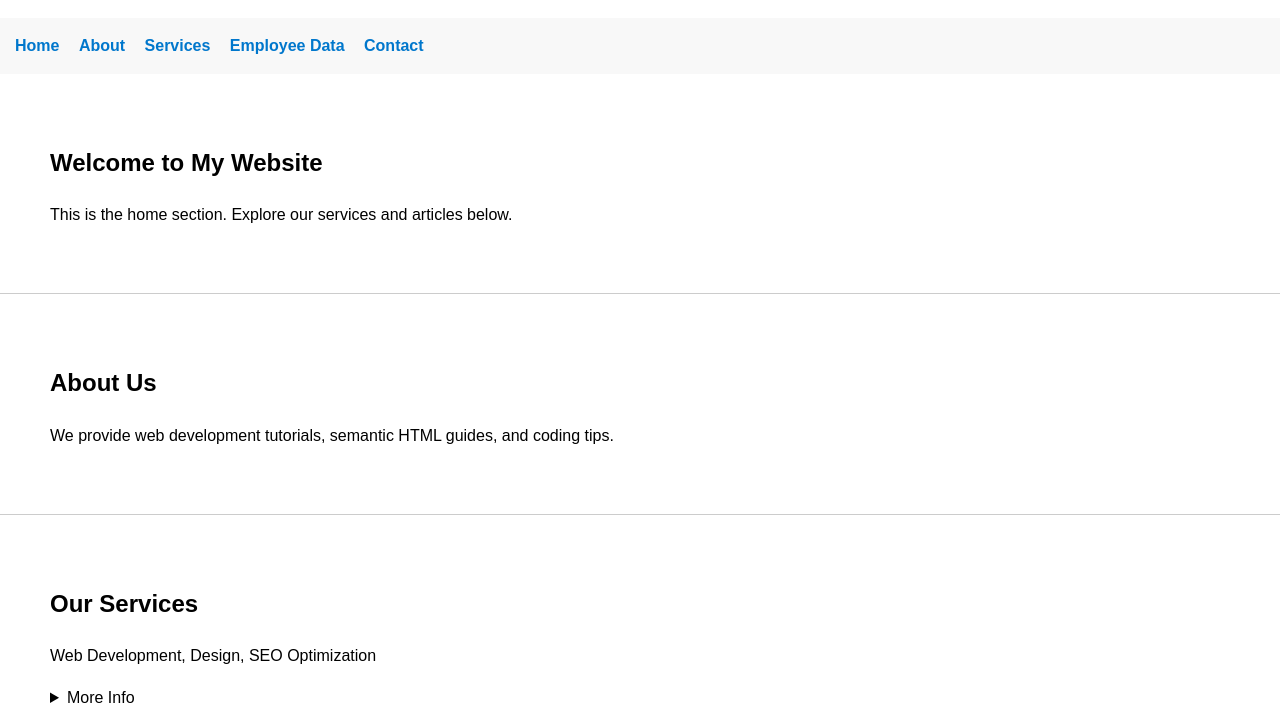
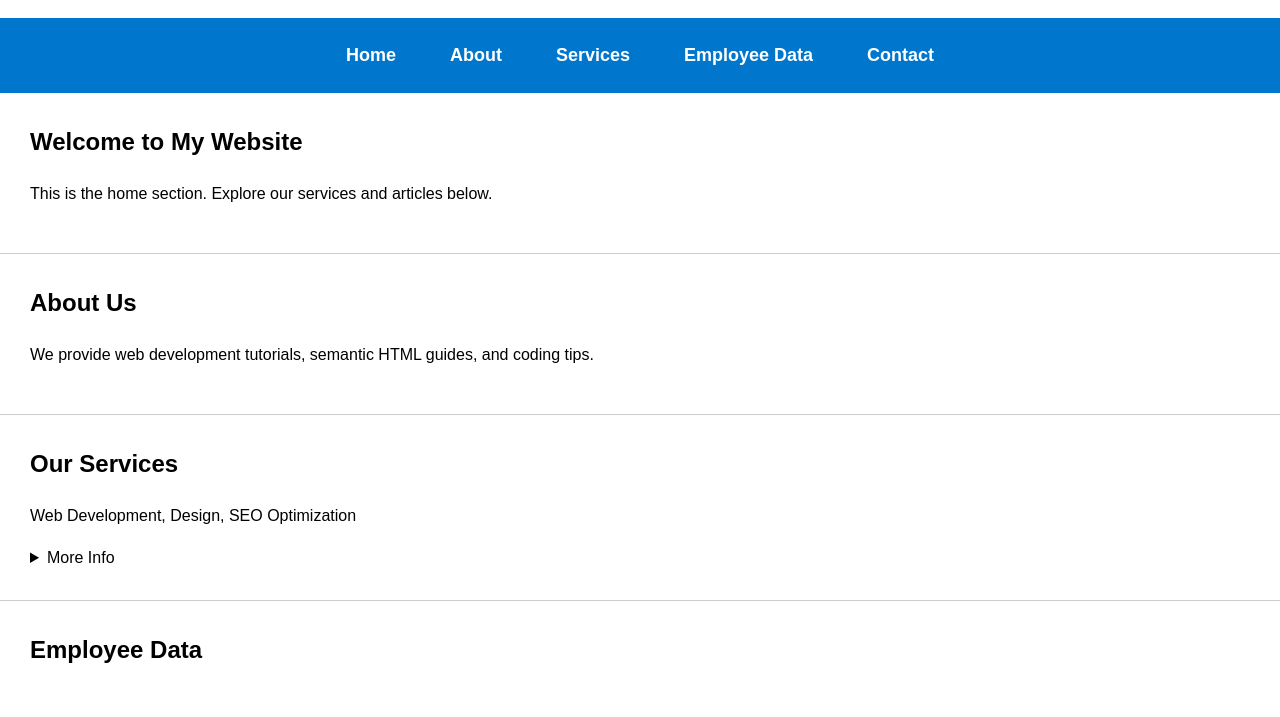
Before and after one commit to ThanusanS/First-Web, a plain HTML site: page index.html in a window 1280 px wide. Shown: the part 76-793 px from the top of the page. Drawn offline with Linux system fonts and the light colour scheme.

Commit message:
2nd Commit

```diff
--- a/index.html
+++ b/index.html
@@ -9,22 +9,36 @@
       line-height: 1.6;
       margin: 0;
     }
-
     nav {
-      background-color: #f8f8f8;
-      padding: 15px;
+  background-color: #0077cc; /* Darker blue background */
+  padding: 15px 20px;
+  display: flex;
+  justify-content: center; /* center the nav items */
+  flex-wrap: wrap;
 }
 
 nav a {
-      margin-right: 15px;
+  margin: 0 15px; /* horizontal spacing between links */
   text-decoration: none;
-      color: #0077cc;
+  color: white;
   font-weight: bold;
+  font-size: 18px; /* bigger nav text */
+  padding: 8px 12px;
+  border-radius: 5px;
+  transition: background-color 0.3s;
+}
+
+nav a:hover {
+  background-color: #005fa3; /* hover effect */
 }
 
 section, article, aside {
-      padding: 50px;
+  padding: 30px; /* reduce padding */
   border-bottom: 1px solid #ccc;
+}
+
+h2 {
+  margin-top: 0; /* reduce extra space above section headings */
 }
 
     table {
```
Lines whose indentation alone changed are shown as unchanged.
